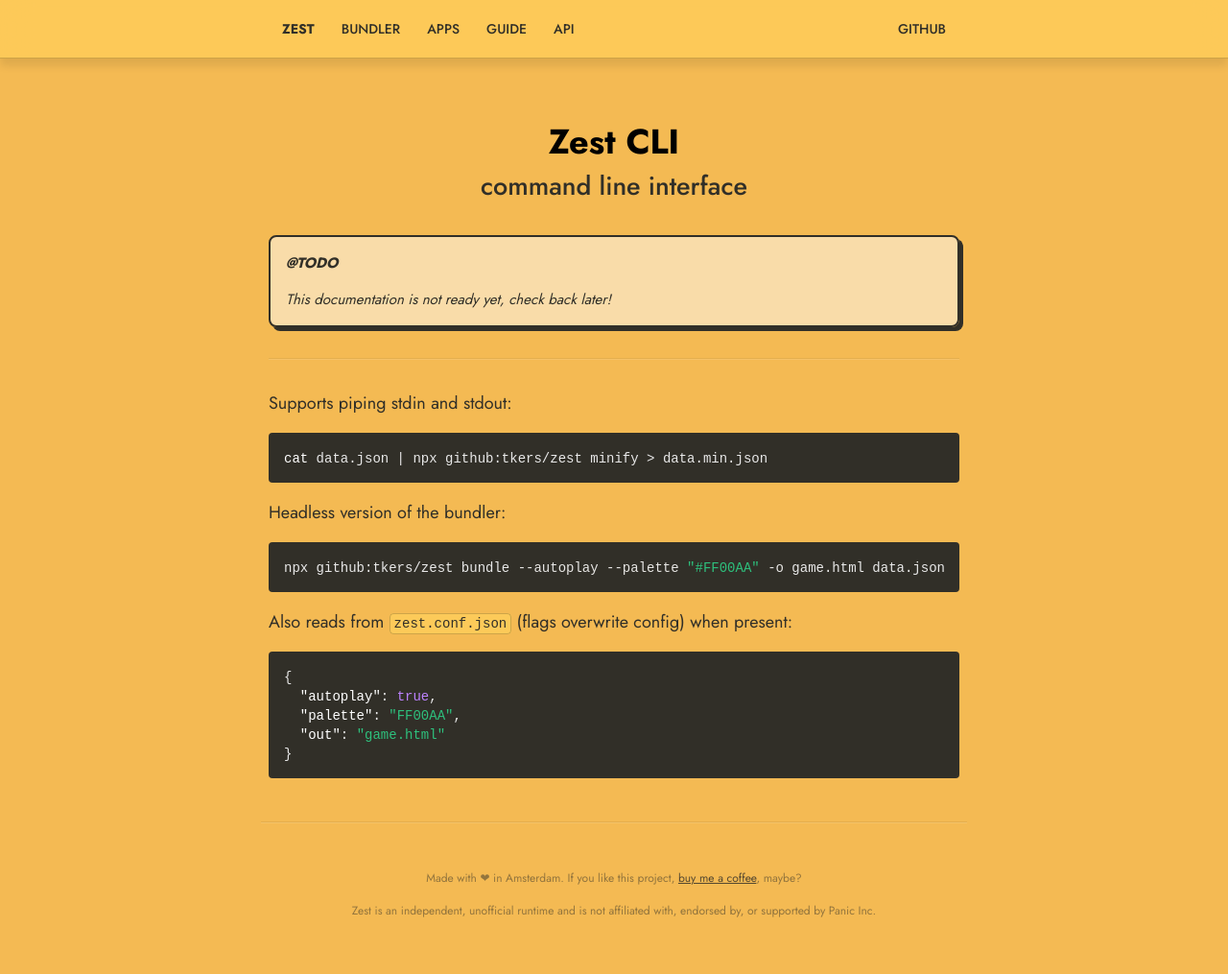
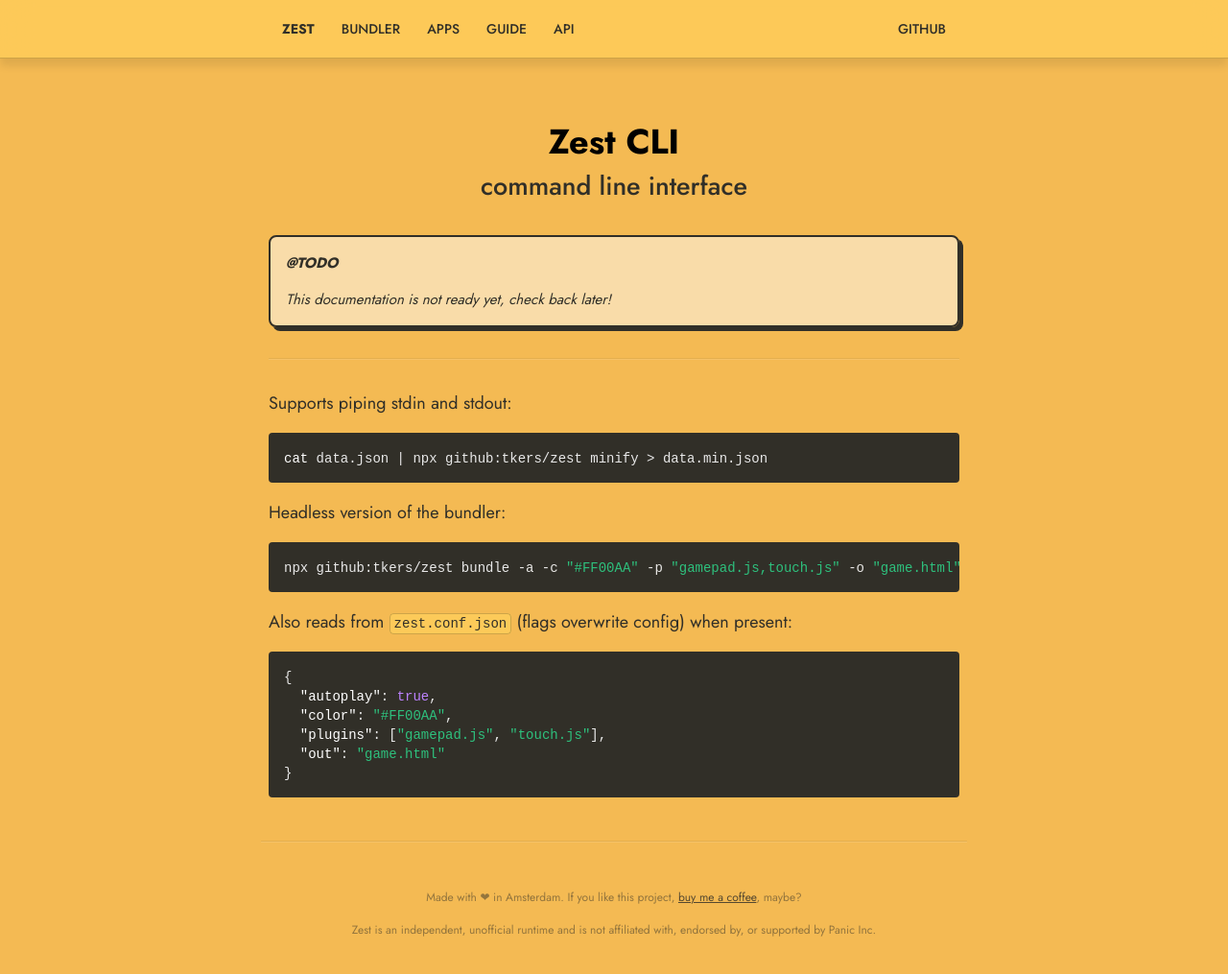
Before and after one commit to tkers/zest, a Jekyll site: the page built from cli.md, in a window 1280 px wide and 1026 px high. Shown: the top 1015 px of the window at 96% size. Built offline with Jekyll 4.4.1, drawn with Linux system fonts in a browser that asks for light colours; our own code applies the rules of GitHub Pages for plain Markdown files.

Commit message:
Add plugin support to CLI

````diff
--- a/assets/mjs/bundlerApp.js
+++ b/assets/mjs/bundlerApp.js
@@ -108,7 +108,7 @@
     .filter(
       (plugin) => document.getElementById(`plugin-box-${plugin.file}`).checked
     )
-    .map((plugin) => plugin.name)
+    .map((plugin) => plugin.file)
 }
 
 function updateEstimatedSize() {
--- a/cli.md
+++ b/cli.md
@@ -22,7 +22,7 @@
 Headless version of the bundler:
 
 ```sh
-npx github:tkers/zest bundle --autoplay --palette "#FF00AA" -o game.html data.json
+npx github:tkers/zest bundle -a -c "#FF00AA" -p "gamepad.js,touch.js" -o "game.html" data.json
 ```
 
 Also reads from `zest.conf.json` (flags overwrite config) when present:
@@ -30,7 +30,8 @@
 ```json
 {
   "autoplay": true,
-  "palette": "FF00AA",
+  "color": "#FF00AA",
+  "plugins": ["gamepad.js", "touch.js"],
   "out": "game.html"
 }
 ```
````
Also changed, not shown: assets/mjs/bundler.js (+6 -6 lines), 1 other file.
